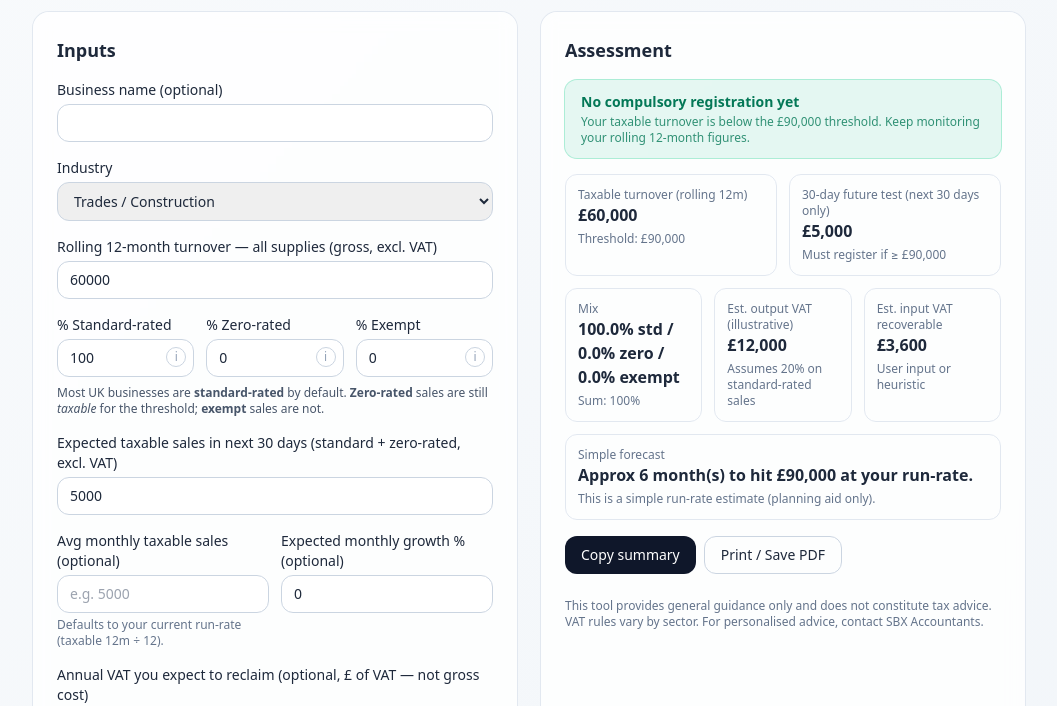
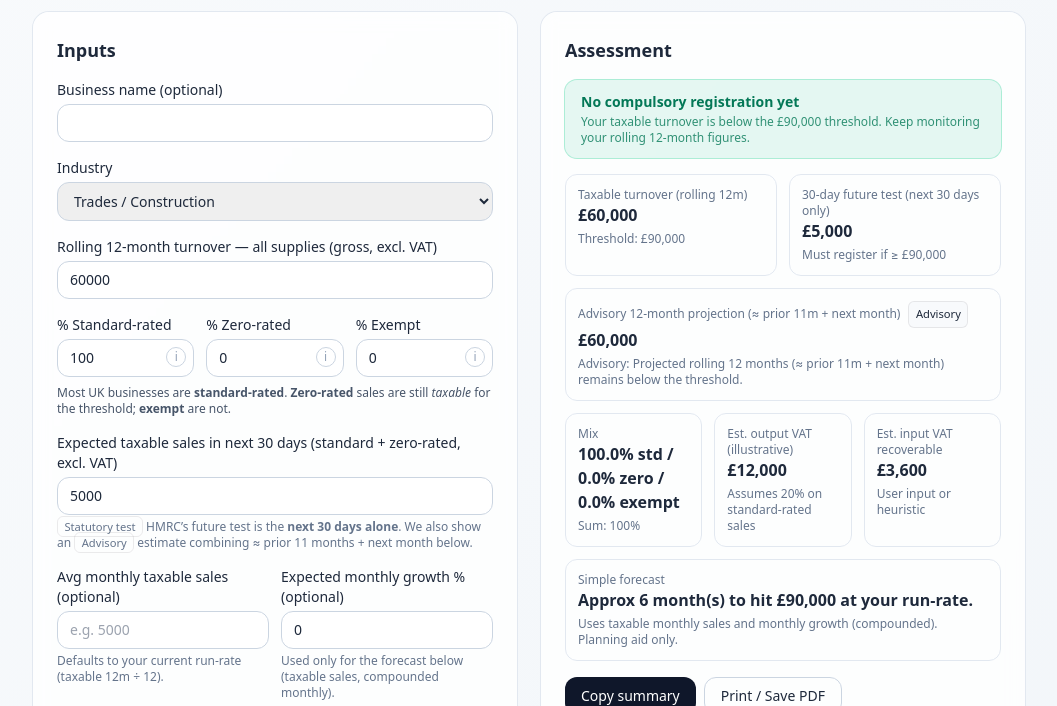
Before and after one commit to ryan01928374650-droid/vat-reg-new-tool, a plain HTML site: page index.html in a window 1280 px wide. Both pictures are taken after a click on the button "Copy summary". Shown: the part 94-800 px from the top of the page, without its empty margins (111-1168 px from the left). Drawn offline with nearby package versions, Linux system fonts and the light colour scheme.

Commit message:
Update index.html

```diff
--- a/index.html
+++ b/index.html
@@ -1,8 +1,8 @@
 <!doctype html>
 <html lang="en">
 <head>
-  <meta charset="utf-8">
-  <meta name="viewport" content="width=device-width, initial-scale=1">
+  <meta charset="utf-8" />
+  <meta name="viewport" content="width=device-width, initial-scale=1" />
   <title>SBX VAT Registration Checker</title>
   <script src="https://cdn.tailwindcss.com"></script>
   <style>
@@ -11,6 +11,7 @@
     .tip { position: absolute; display:none; z-index:20; right:0; top:1.75rem; width:16rem; font-size:.75rem;
            background:#fff; border:1px solid #e5e7eb; border-radius:.5rem; padding:.5rem; box-shadow:0 5px 15px rgba(0,0,0,.05); }
     .group:hover .tip { display:block; }
+    .badge { font-size:.7rem; border-radius:.375rem; padding:.15rem .4rem; border:1px solid rgba(0,0,0,.08); }
   </style>
 </head>
 <body class="bg-gradient-to-br from-slate-50 to-slate-100 text-slate-800">
@@ -73,22 +74,26 @@
               <div class="relative group">
                 <input id="pctZero" type="number" min="0" max="100" step="0.5" value="0" class="mt-1 w-full rounded-xl border border-slate-300 px-3 py-2 outline-none focus:ring-2 focus:ring-slate-400">
                 <span class="absolute right-2 top-3 text-slate-400 text-xs border border-slate-300 rounded-full w-5 h-5 grid place-items-center cursor-help">i</span>
-                <div class="tip"><b>Zero-rated (0%)</b>: still taxable for the threshold (e.g., some food, children’s clothes). Input VAT is generally reclaimable.</div>
+                <div class="tip"><b>Zero-rated (0%)</b>: still taxable for the threshold (e.g., some food, children’s clothes). Input VAT generally reclaimable.</div>
               </div>
             </label>
             <label class="flex flex-col">% Exempt
               <div class="relative group">
                 <input id="pctExempt" type="number" min="0" max="100" step="0.5" value="0" class="mt-1 w-full rounded-xl border border-slate-300 px-3 py-2 outline-none focus:ring-2 focus:ring-slate-400">
                 <span class="absolute right-2 top-3 text-slate-400 text-xs border border-slate-300 rounded-full w-5 h-5 grid place-items-center cursor-help">i</span>
-                <div class="tip"><b>Exempt</b>: does not count toward the threshold (e.g., many financial/education/medical services). Input VAT recovery is restricted.</div>
+                <div class="tip"><b>Exempt</b>: does not count toward the threshold (e.g., many financial/education/medical services). Input VAT recovery restricted.</div>
               </div>
             </label>
           </div>
-          <p class="text-xs text-slate-600 -mt-2">Most UK businesses are <b>standard-rated</b> by default. <b>Zero-rated</b> sales are still <i>taxable</i> for the threshold; <b>exempt</b> sales are not.</p>
+          <p class="text-xs text-slate-600 -mt-2">Most UK businesses are <b>standard-rated</b>. <b>Zero-rated</b> sales are still <i>taxable</i> for the threshold; <b>exempt</b> are not.</p>
           <div id="mixWarn" class="hidden text-xs -mt-1 text-amber-700 bg-amber-50 border border-amber-200 rounded-lg p-2"></div>
 
-          <label>Expected taxable sales in next 30 days (standard + zero-rated, excl. VAT)
+          <label class="flex flex-col">Expected taxable sales in next 30 days (standard + zero-rated, excl. VAT)
             <input id="next30" type="number" min="0" step="100" value="5000" class="mt-1 w-full rounded-xl border border-slate-300 px-3 py-2 outline-none focus:ring-2 focus:ring-slate-400">
+            <span class="mt-1 text-xs text-slate-500">
+              <span class="badge">Statutory test</span> HMRC’s future test is the <b>next 30 days alone</b>. We also show an
+              <span class="badge">Advisory</span> estimate combining ≈ prior 11 months + next month below.
+            </span>
           </label>
 
           <div class="grid grid-cols-1 md:grid-cols-2 gap-3">
@@ -98,6 +103,7 @@
             </label>
             <label>Expected monthly growth % (optional)
               <input id="growthPct" type="number" min="-100" step="1" value="0" class="mt-1 w-full rounded-xl border border-slate-300 px-3 py-2 outline-none focus:ring-2 focus:ring-slate-400">
+              <p class="text-xs text-slate-500 mt-1">Used only for the forecast below (taxable sales, compounded monthly).</p>
             </label>
           </div>
 
@@ -133,6 +139,16 @@
           </div>
         </div>
 
+        <!-- New advisory projection card -->
+        <div class="mt-3 rounded-xl border border-slate-200 p-3 text-sm">
+          <div class="flex items-center gap-2">
+            <div class="text-slate-500 text-xs">Advisory 12-month projection (≈ prior 11m + next month)</div>
+            <span class="badge bg-slate-50">Advisory</span>
+          </div>
+          <div id="advisory12" class="text-base font-semibold">£0</div>
+          <div id="advisoryNote" class="text-xs text-slate-500 mt-1"></div>
+        </div>
+
         <div class="grid grid-cols-3 gap-3 text-sm mt-3">
           <div class="rounded-xl border border-slate-200 p-3">
             <div class="text-slate-500 text-xs">Mix</div>
@@ -154,7 +170,7 @@
         <div class="mt-3 rounded-xl border border-slate-200 p-3 text-sm">
           <div class="text-slate-500 text-xs">Simple forecast</div>
           <div id="forecast" class="text-base font-semibold">Not enough monthly taxable sales to project a date yet.</div>
-          <div class="text-xs text-slate-500 mt-1">This is a simple run-rate estimate (planning aid only).</div>
+          <div class="text-xs text-slate-500 mt-1">Uses taxable monthly sales and monthly growth (compounded). Planning aid only.</div>
         </div>
 
         <div id="pexNote" class="hidden mt-3 text-xs text-violet-800 bg-violet-50 border border-violet-200 rounded-xl p-3"></div>
@@ -196,6 +212,22 @@
     const GBP = (n) => new Intl.NumberFormat('en-GB', { style: 'currency', currency: 'GBP', maximumFractionDigits: 0 }).format(Number(n)||0);
     const pctfmt = (n) => ((Number(n) || 0).toFixed(1) + '%');
 
+    // Closed-form months to reach remaining with monthly growth g (>= -1)
+    function monthsToHit(remaining, m0, g) {
+      if (remaining <= 0) return 0;
+      if (m0 <= 0 && g <= 0) return null;
+      const gg = Number(g) || 0;
+      if (gg > 0 && m0 > 0) {
+        const k = Math.ceil(Math.log((remaining * gg) / m0 + 1) / Math.log(1 + gg));
+        return (isFinite(k) && k > 0) ? k : null;
+      }
+      if (gg === 0 && m0 > 0) return Math.ceil(remaining / m0);
+      // negative growth (>-100%): fallback safe loop
+      let sum = 0, n = 0, mk = m0;
+      while (n < 120 && sum < remaining && mk > 0) { n++; sum += mk; mk *= (1 + gg); }
+      return (sum >= remaining) ? n : null;
+    }
+
     function compute() {
       const turn12 = Number(document.getElementById('turn12').value) || 0;
       const std = Number(document.getElementById('pctStd').value) || 0;
@@ -204,6 +236,7 @@
       const next30 = Number(document.getElementById('next30').value) || 0;
       const avgMonthlyInput = Number(document.getElementById('avgMonthly').value);
       const hasAvg = !isNaN(avgMonthlyInput) && document.getElementById('avgMonthly').value !== '';
+      const growthPct = Number(document.getElementById('growthPct').value) || 0;
 
       const mixSum = std + zero + ex;
       const mixWarn = document.getElementById('mixWarn');
@@ -214,20 +247,35 @@
         mixWarn.classList.add('hidden');
       }
 
+      // Taxable = standard + zero
       const taxablePct = (std + zero) / 100;
       const taxable12 = turn12 * taxablePct;
 
-      const defaultAvg = Math.round(taxable12 / 12);
-      document.getElementById('avgMonthly').placeholder = `e.g. ${defaultAvg}`;
+      // Defaults/derived helpers
+      const avgTaxableMonthly = hasAvg ? avgMonthlyInput : (taxable12 / 12);
+      document.getElementById('avgMonthly').placeholder = `e.g. ${Math.round(taxable12 / 12)}`;
 
-      const thirtyFuture = next30; // future test is next 30 days ALONE
+      // Statutory 30-day test is ALONE
+      const thirtyFuture = next30;
 
+      // Advisory 12m projection ≈ (prior 11 months taxable) + next month
+      const prior11Approx = Math.max(0, taxable12 - avgTaxableMonthly);
+      const advisory12 = prior11Approx + next30;
+
+      // Est VAT (illustrative)
       const outVAT = (turn12 * (std/100)) * 0.20;
-      const inVAT = (Number(document.getElementById('vatCosts').value) > 0) ? Number(document.getElementById('vatCosts').value) : (turn12 * 0.06);
+      const inVAT = (Number(document.getElementById('vatCosts').value) > 0)
+        ? Number(document.getElementById('vatCosts').value)
+        : (turn12 * 0.06);
 
-      // update UI
+      // Update UI blocks
       document.getElementById('tt12').textContent = GBP(taxable12);
       document.getElementById('thirtyFuture').textContent = GBP(thirtyFuture);
+      document.getElementById('advisory12').textContent = GBP(advisory12);
+      document.getElementById('advisoryNote').textContent =
+        advisory12 >= THRESHOLD
+        ? 'Advisory: Your projected rolling 12 months (≈ prior 11m + next month) meets/exceeds the threshold.'
+        : 'Advisory: Projected rolling 12 months (≈ prior 11m + next month) remains below the threshold.';
       document.getElementById('mix').textContent = `${pctfmt(std)} std / ${pctfmt(zero)} zero / ${pctfmt(ex)} exempt`;
       document.getElementById('mixSum').textContent = mixSum;
       document.getElementById('outVat').textContent = GBP(Math.round(outVAT));
@@ -243,6 +291,7 @@
         pex.classList.add('hidden');
       }
 
+      // Status banner (statutory tests only)
       const box = document.getElementById('statusBox');
       const label = document.getElementById('statusLabel');
       const detail = document.getElementById('statusDetail');
@@ -266,25 +315,24 @@
         box.className += ' bg-emerald-500/10 text-emerald-700 ring-emerald-400/40';
       }
 
-      // forecast (simple geometric series)
-      const g = (Number(document.getElementById('growthPct').value) || 0) / 100;
-      let m0 = hasAvg ? avgMonthlyInput : (taxable12 / 12);
-      let sum = 0, n = 0;
+      // Growth forecast (closed form where possible)
+      const remaining = Math.max(0, THRESHOLD - taxable12);
+      let forecastText = 'Not enough monthly taxable sales to project a date yet.';
       if (taxable12 >= THRESHOLD) {
-        document.getElementById('forecast').textContent = 'Already at/over the threshold on current inputs.';
-      } else if (m0 <= 0 && g <= 0) {
-        document.getElementById('forecast').textContent = 'Not enough monthly taxable sales to project a date yet.';
-      } else {
-        const remaining = THRESHOLD - taxable12;
-        while (n < 120 && sum < remaining) { n += 1; sum += m0; m0 *= (1+g); }
-        document.getElementById('forecast').textContent = sum >= remaining
-          ? `Approx ${n} month(s) to hit £90,000 at your run-rate.`
+        forecastText = 'Already at/over the threshold on current inputs.';
+      } else if (avgTaxableMonthly > 0 || growthPct > 0) {
+        const g = (growthPct || 0) / 100;
+        const months = monthsToHit(remaining, avgTaxableMonthly, g);
+        forecastText = (months != null)
+          ? `Approx ${months} month(s) to hit £90,000 at your run-rate.`
           : 'Not enough monthly taxable sales to project a date yet.';
       }
+      document.getElementById('forecast').textContent = forecastText;
 
-      // save for copy
+      // Save for copy
       window.__sbx = {
         turn12, std, zero, ex, taxable12, next30, outVAT, inVAT,
+        advisory12,
         business: document.getElementById('biz').value || '(not provided)',
         industry: document.getElementById('industry').value,
         notes: document.getElementById('notes').value || 'n/a'
@@ -300,7 +348,8 @@
         `Rolling 12-month turnover (all supplies): ${GBP(s.turn12||0)}`,
         `Mix: ${(s.std||0).toFixed?.(1)||s.std||0}% standard / ${(s.zero||0).toFixed?.(1)||s.zero||0}% zero / ${(s.ex||0).toFixed?.(1)||s.ex||0}% exempt`,
         `Taxable turnover for threshold (12m): ${GBP(s.taxable12||0)}`,
-        `30-day test (next 30 days alone): ${GBP(s.next30||0)}`,
+        `30-day statutory test (next 30 days alone): ${GBP(s.next30||0)}`,
+        `Advisory 12-month projection (≈ prior 11m + next month): ${GBP(s.advisory12||0)}`,
         `Est. output VAT (illustrative): ${GBP(Math.round(s.outVAT||0))}`,
         `Est. input VAT recoverable (assumed): ${GBP(Math.round(s.inVat||s.inVAT||0))}`,
         `Notes: ${s.notes}`,
```
